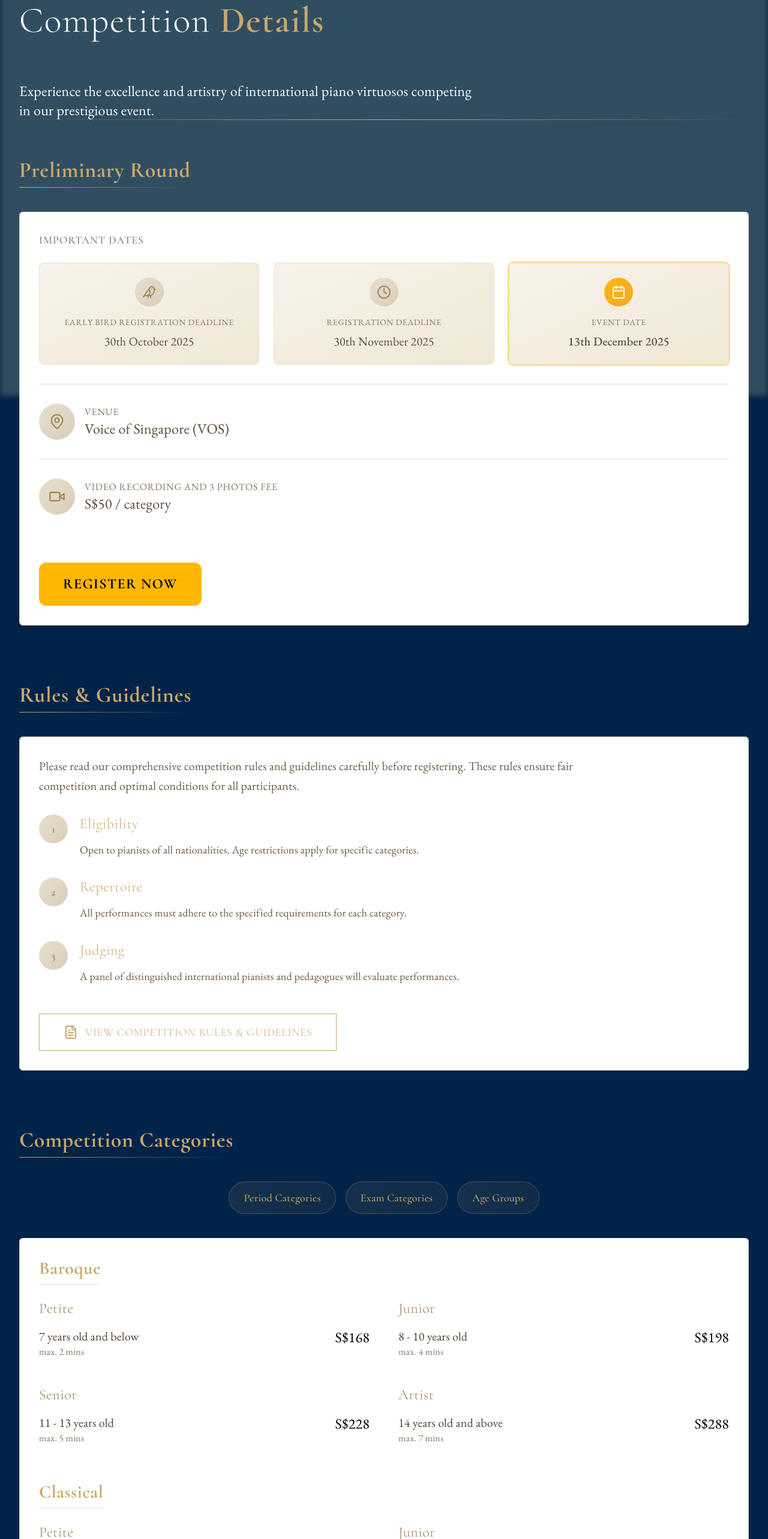
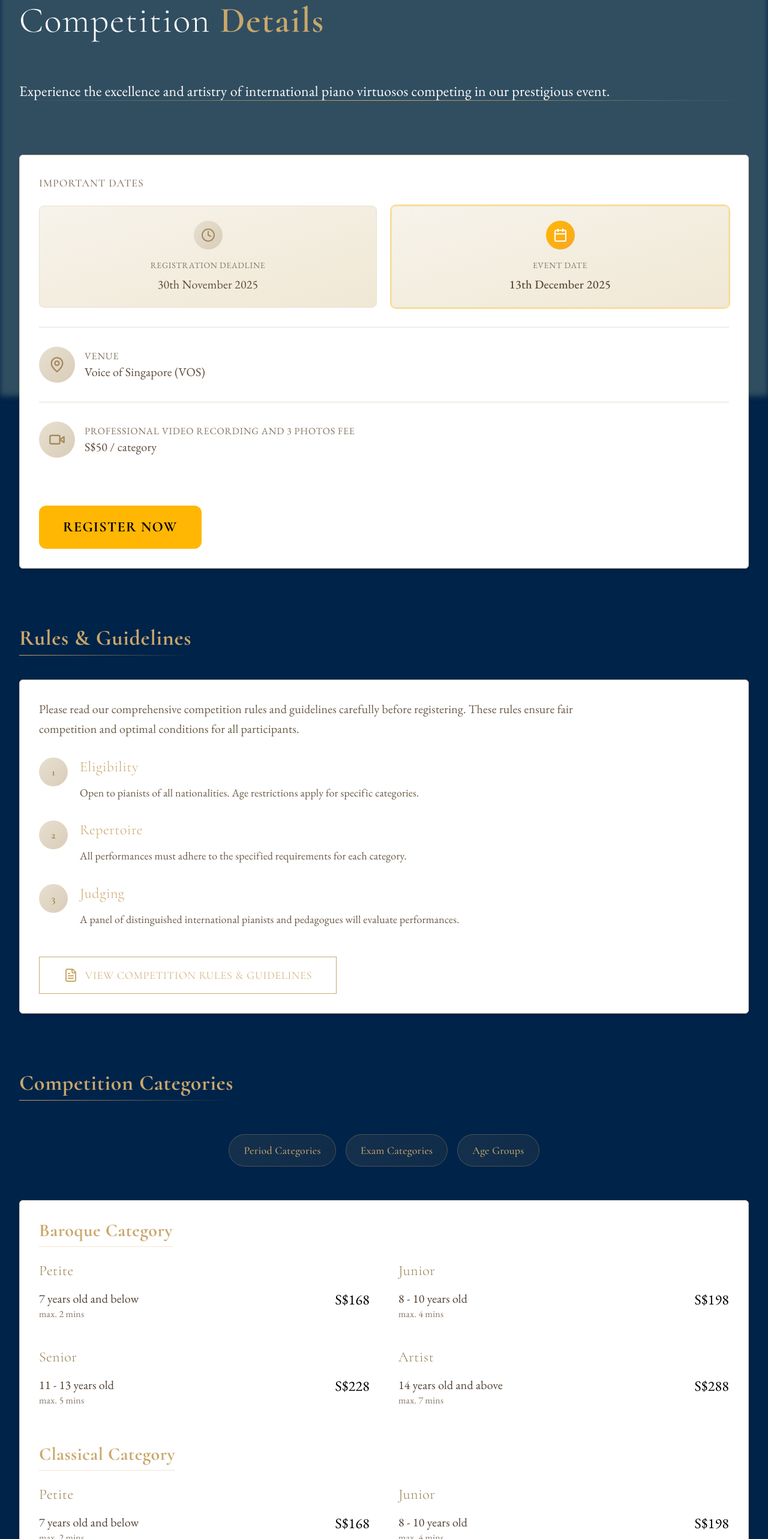
Before and after one commit to greekrode/sivpc, a React (Vite) app: page /events in a window 1280 px wide. Shown: the part 140-2706 px from the top of the page at 60% size. Built offline with nearby package versions, Linux system fonts and the light colour scheme.

Commit message:
Update latest feedbacks

```diff
--- a/src/components/Categories/Categories.tsx
+++ b/src/components/Categories/Categories.tsx
@@ -1,11 +1,35 @@
 import { motion } from "framer-motion";
+import { useEffect, useState } from "react";
 import { examCategories, openCategories, periodCategories } from "./types";
 
 const Categories = () => {
+  const [isSticky, setIsSticky] = useState(false);
+
+  useEffect(() => {
+    const handleScroll = () => {
+      const navElement = document.getElementById('category-nav');
+      if (navElement) {
+        const rect = navElement.getBoundingClientRect();
+        setIsSticky(rect.top <= 80); // 80px is the top offset (5rem = 80px)
+      }
+    };
+
+    window.addEventListener('scroll', handleScroll);
+    return () => window.removeEventListener('scroll', handleScroll);
+  }, []);
+
   const scrollToSection = (sectionId: string) => {
     const element = document.getElementById(sectionId);
     if (element) {
-      element.scrollIntoView({ behavior: 'smooth', block: 'start' });
+      const navElement = document.getElementById('category-nav');
+      const navHeight = navElement ? navElement.offsetHeight : 0;
+      const elementPosition = element.offsetTop;
+      const offsetPosition = elementPosition - 80 - navHeight - 20; // Navbar (80px) + sticky nav height + 20px buffer
+
+      window.scrollTo({
+        top: offsetPosition,
+        behavior: 'smooth'
+      });
     }
   };
 
@@ -13,10 +37,15 @@ const Categories = () => {
     <>
       {/* Navigation Links */}
       <motion.div
+        id="category-nav"
         initial={{ opacity: 0, y: -10 }}
         animate={{ opacity: 1, y: 0 }}
         transition={{ duration: 0.5 }}
-        className="flex flex-wrap justify-center gap-4 mb-12"
+        className={`sticky top-20 z-40 flex flex-wrap justify-center gap-4 mb-12 py-4 transition-all duration-300 ${
+          isSticky
+            ? 'bg-white/95 backdrop-blur-md -mx-8 px-8 border-b border-[#d9cdb8]/30'
+            : ''
+        }`}
       >
         <button
           onClick={() => scrollToSection('period-section')}
--- a/src/components/Categories/types.ts
+++ b/src/components/Categories/types.ts
@@ -23,7 +23,7 @@ export interface OpenCategory {
 }
 
 export const periodCategories: { [key: string]: Category[] } = {
-  Baroque: [
+  "Baroque Category": [
     {
       title: "Petite",
       items: [
@@ -45,7 +45,7 @@ export const periodCategories: { [key: string]: Category[] } = {
       ],
     },
   ],
-  Classical: [
+  "Classical Category": [
     {
       title: "Petite",
       items: [
@@ -67,7 +67,7 @@ export const periodCategories: { [key: string]: Category[] } = {
       ],
     },
   ],
-  Romantic: [
+  "Romantic Category": [
     {
       title: "Petite",
       items: [
@@ -89,7 +89,7 @@ export const periodCategories: { [key: string]: Category[] } = {
       ],
     },
   ],
-  "20th Century": [
+  "20th Century Category": [
     {
       title: "Petite",
       items: [
--- a/src/components/EventCard.tsx
+++ b/src/components/EventCard.tsx
@@ -1,17 +1,13 @@
 import { motion } from "framer-motion";
 import {
-  ArrowRight,
-  Award,
-  BirdIcon,
   Calendar,
   Clock,
   MapPin,
-  VideoIcon,
+  VideoIcon
 } from "lucide-react";
-import { useState, useEffect } from "react";
+import { useEffect, useState } from "react";
 import RegistrationModal from "./RegistrationModal";
 import RulesModal from "./Rules/RulesModal";
-import { ExclamationCircleIcon } from "@heroicons/react/24/outline";
 
 interface SubCategory {
   id: number;
@@ -51,7 +47,7 @@ const EventCard = ({ shouldOpenRegistration = false, onRegistrationClosed }: Eve
   const categories: Category[] = [
     {
       id: 1,
-      name: "Baroque",
+      name: "Baroque Category",
       subCategories: [
         { id: 1, name: "Petite", ageRequirement: "7 years old and below" },
         { id: 2, name: "Junior", ageRequirement: "8 - 10 years old" },
@@ -61,7 +57,7 @@ const EventCard = ({ shouldOpenRegistration = false, onRegistrationClosed }: Eve
     },
     {
       id: 2,
-      name: "Classical",
+      name: "Classical Category",
       subCategories: [
         { id: 5, name: "Petite", ageRequirement: "7 years old and below" },
         { id: 6, name: "Junior", ageRequirement: "8 - 10 years old" },
@@ -71,7 +67,7 @@ const EventCard = ({ shouldOpenRegistration = false, onRegistrationClosed }: Eve
     },
     {
       id: 3,
-      name: "Romantic",
+      name: "Romantic Category",
       subCategories: [
         { id: 9, name: "Petite", ageRequirement: "7 years old and below" },
         { id: 10, name: "Junior", ageRequirement: "8 - 10 years old" },
@@ -81,7 +77,7 @@ const EventCard = ({ shouldOpenRegistration = false, onRegistrationClosed }: Eve
     },
     {
       id: 4,
-      name: "20th Century",
+      name: "20th Century Category",
       subCategories: [
         { id: 13, name: "Petite", ageRequirement: "7 years old and below" },
         { id: 14, name: "Junior", ageRequirement: "8 - 10 years old" },
@@ -137,25 +133,7 @@ const EventCard = ({ shouldOpenRegistration = false, onRegistrationClosed }: Eve
           </div>
 
           {/* Timeline Layout */}
-          <div className="grid grid-cols-1 md:grid-cols-3 gap-6">
-            {/* Early Bird Deadline */}
-            <motion.div
-              initial={{ opacity: 0, y: 20 }}
-              animate={{ opacity: 1, y: 0 }}
-              transition={{ duration: 0.8, delay: 0.1 }}
-              className="flex flex-col items-center text-center bg-gradient-to-br from-[#f7f3eb] to-[#f0e8d5] p-6 rounded-lg border border-[#e8dfd1]"
-            >
-              <div className="flex items-center justify-center bg-gradient-to-br from-[#e8dfd1] to-[#d9cdb8] p-3 rounded-full mb-4">
-                <BirdIcon className="w-6 h-6 text-[#a38a5c]" />
-              </div>
-              <p className="text-[#857665] text-sm uppercase tracking-wider font-light mb-2">
-                Early Bird Registration Deadline
-              </p>
-              <p className="text-[#5e4b3b] text-xl font-light">
-                30th October 2025
-              </p>
-            </motion.div>
-
+          <div className="grid grid-cols-1 md:grid-cols-2 gap-6">
             {/* Registration Deadline */}
             <motion.div
               initial={{ opacity: 0, y: 20 }}
@@ -207,7 +185,7 @@ const EventCard = ({ shouldOpenRegistration = false, onRegistrationClosed }: Eve
             <p className="text-[#857665] text-base uppercase tracking-wider font-light">
               Venue
             </p>
-            <p className="text-[#5e4b3b] text-2xl font-light">
+            <p className="text-[#5e4b3b] text-xl font-light">
               Voice of Singapore (VOS)
             </p>
           </div>
@@ -224,9 +202,9 @@ const EventCard = ({ shouldOpenRegistration = false, onRegistrationClosed }: Eve
           </div>
           <div>
             <p className="text-[#857665] text-base uppercase tracking-wider font-light">
-              Video Recording and 3 Photos Fee
+              Professional Video Recording and 3 Photos Fee
             </p>
-            <p className="text-[#5e4b3b] text-2xl font-light">
+            <p className="text-[#5e4b3b] text-xl font-light">
               S$50 / category
             </p>
           </div>
@@ -236,7 +214,7 @@ const EventCard = ({ shouldOpenRegistration = false, onRegistrationClosed }: Eve
           initial={{ opacity: 0, y: 20 }}
           animate={{ opacity: 1, y: 0 }}
           transition={{ duration: 0.8, delay: 0.6 }}
-          className="pt-4 mt-8"
+          className="pt-4 mt-8 flex justify-center sm:justify-start"
         >
           <motion.button
             onClick={() => setShowRegistration(true)}
@@ -245,7 +223,7 @@ const EventCard = ({ shouldOpenRegistration = false, onRegistrationClosed }: Eve
               boxShadow: "0 0 15px rgba(165, 138, 92, 0.3)",
             }}
             whileTap={{ scale: 0.98 }}
-            className="px-10 py-5 bg-[#ffb703] text-black font-bold tracking-wider uppercase text-2xl inline-flex items-center gap-3 rounded-xl transition-all duration-300"
+            className="px-6 py-3 sm:px-10 sm:py-5 bg-[#ffb703] text-black font-bold tracking-wider uppercase text-lg sm:text-xl md:text-2xl inline-flex items-center gap-3 rounded-xl transition-all duration-300"
           >
             <span>REGISTER NOW</span>
           </motion.button>
--- a/src/components/Navbar.tsx
+++ b/src/components/Navbar.tsx
@@ -71,13 +71,6 @@ const Navbar = () => {
         {isMobileMenuOpen && (
           <div className="md:hidden">
             <div className="px-2 pt-2 pb-3 space-y-1">
-              <Link
-                to="/"
-                className="block px-3 py-2 text-white hover:bg-[#957C3D]/10 rounded-md"
-                onClick={() => setIsMobileMenuOpen(false)}
-              >
-                Home
-              </Link>
               <button
                 onClick={handleRegisterClick}
                 className="block w-full text-left px-3 py-2 bg-[#ffb703] text-black font-semibold rounded-md hover:bg-[#e6a503] transition-colors duration-200"
--- a/src/pages/Contact.tsx
+++ b/src/pages/Contact.tsx
@@ -1,7 +1,7 @@
 import { motion } from "framer-motion";
-import { Mail, MapPin, Phone, Send } from "lucide-react";
+import { Mail, MapPin, Send, Phone } from "lucide-react";
+import Footer from "../components/Footer";
 import PageTransition from "../components/PageTransition";
-import Footer from "../components/Footer";
 
 const ContactInfo = ({
   icon: Icon,
@@ -119,7 +119,7 @@ const Contact = () => {
                   />
                   <ContactInfo
                     icon={Phone}
-                    title="Phone"
+                    title="Whatsapp"
                     content="+65 9774 7304"
                     index={1}
                   />
--- a/src/pages/Events.tsx
+++ b/src/pages/Events.tsx
@@ -58,7 +58,7 @@ const Events = () => {
             initial={{ opacity: 0 }}
             animate={{ opacity: 1 }}
             transition={{ duration: 1 }}
-            className="mb-16 relative"
+            className="mb-5 relative"
           >
             <motion.div
               initial={{ width: "0%" }}
@@ -79,10 +79,9 @@ const Events = () => {
               initial={{ opacity: 0 }}
               animate={{ opacity: 1 }}
               transition={{ duration: 0.8, delay: 0.5 }}
-              className="text-[#ffffff] font-light text-xl md:text-2xl max-w-3xl leading-relaxed"
+              className="text-[#ffffff] font-light text-xl md:text-2xl max-w-5xl leading-relaxed"
             >
-              Experience the excellence and artistry of international piano
-              virtuosos competing in our prestigious event.
+              Experience the excellence and artistry of international piano virtuosos competing in our prestigious event.
             </motion.p>
           </motion.div>
 
@@ -96,9 +95,6 @@ const Events = () => {
               className="space-y-10"
             >
               <div className="inline-block">
-                <h2 className="text-3xl md:text-4xl font-bold text-[#c9a86b] mb-2">
-                  Preliminary Round
-                </h2>
                 <div className="h-[1px] w-full bg-gradient-to-r from-[#c9a86b] to-transparent" />
               </div>
               <EventCard
```
Also changed, not shown: src/components/RegistrationModal.tsx (+32 -1 lines), src/components/Rules/RulesModal.tsx (+15 -9 lines).
